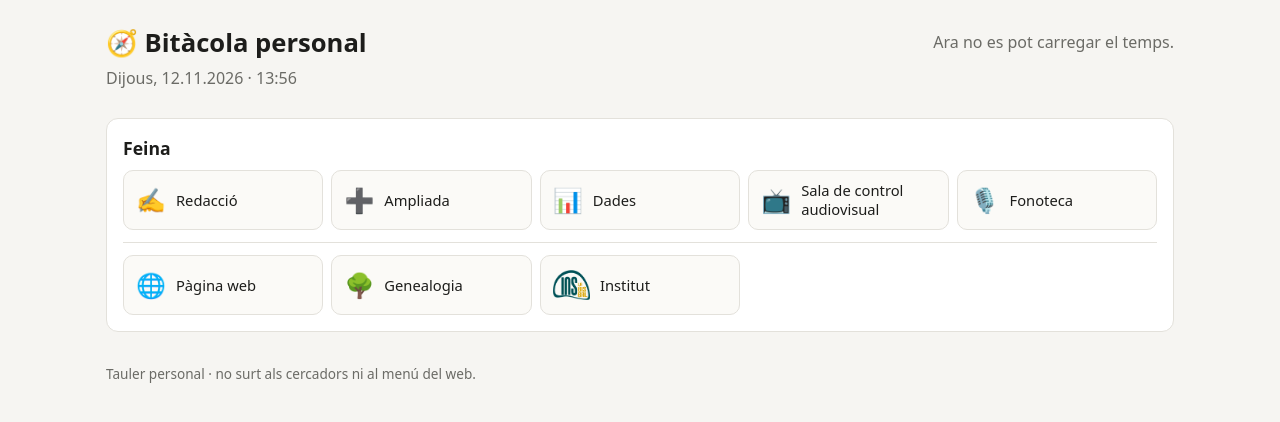
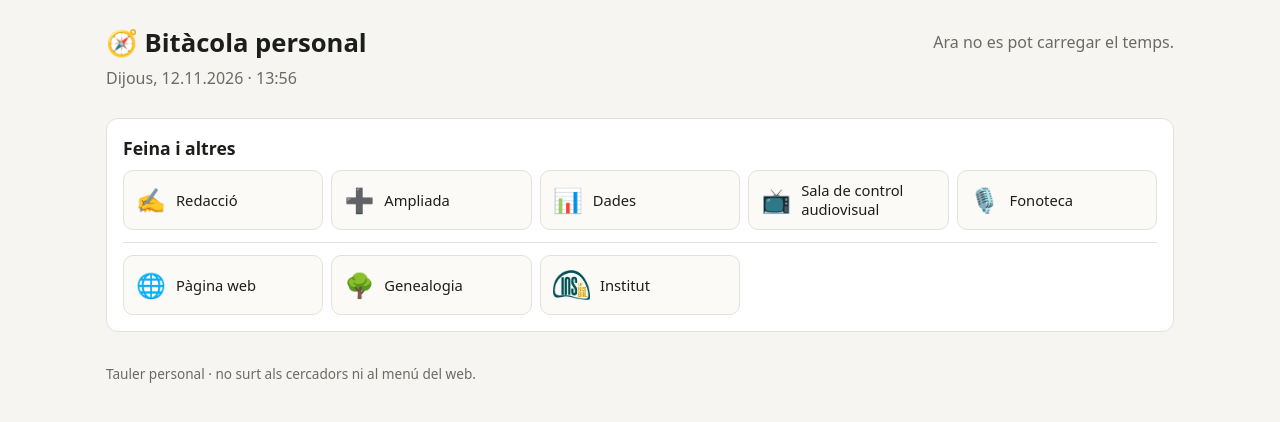
Before and after one commit to ignasicorney/ignasicorney.github.io, a Jekyll site: the page built from tauler/index.html, in a window 1280 px wide. Shown: the top 422 px of the page. Built offline with Jekyll 4.4.1, drawn with Linux system fonts in a browser that asks for light colours.

Commit message:
Bitàcola: el bloc Feina passa a dir-se «Feina i altres»
Co-Authored-By: Claude Opus 5.5 <noreply@anthropic.com>
Claude-Session: https://claude.ai/code/session_01JwSTm3RdN2VDpE8xHU5eQY

```diff
--- a/tauler/index.html
+++ b/tauler/index.html
@@ -362,7 +362,7 @@ dialog .check{display:flex;gap:8px;align-items:center;color:var(--text);font-siz
 <main>
 
   <section id="feina" class="ample">
-    <h2 style="text-transform:none">Feina</h2>
+    <h2 style="text-transform:none">Feina i altres</h2>
     <div class="tdg-accessos">
       <a class="tdg-acces" target="_blank" rel="noopener" href="https://latdg.github.io/redaccio/"><span class="tdg-ico">✍️</span><span>Redacció</span></a>
       <a class="tdg-acces" target="_blank" rel="noopener" href="https://latdg.github.io/tauler/"><span class="tdg-ico">➕</span><span>Ampliada</span></a>
```
